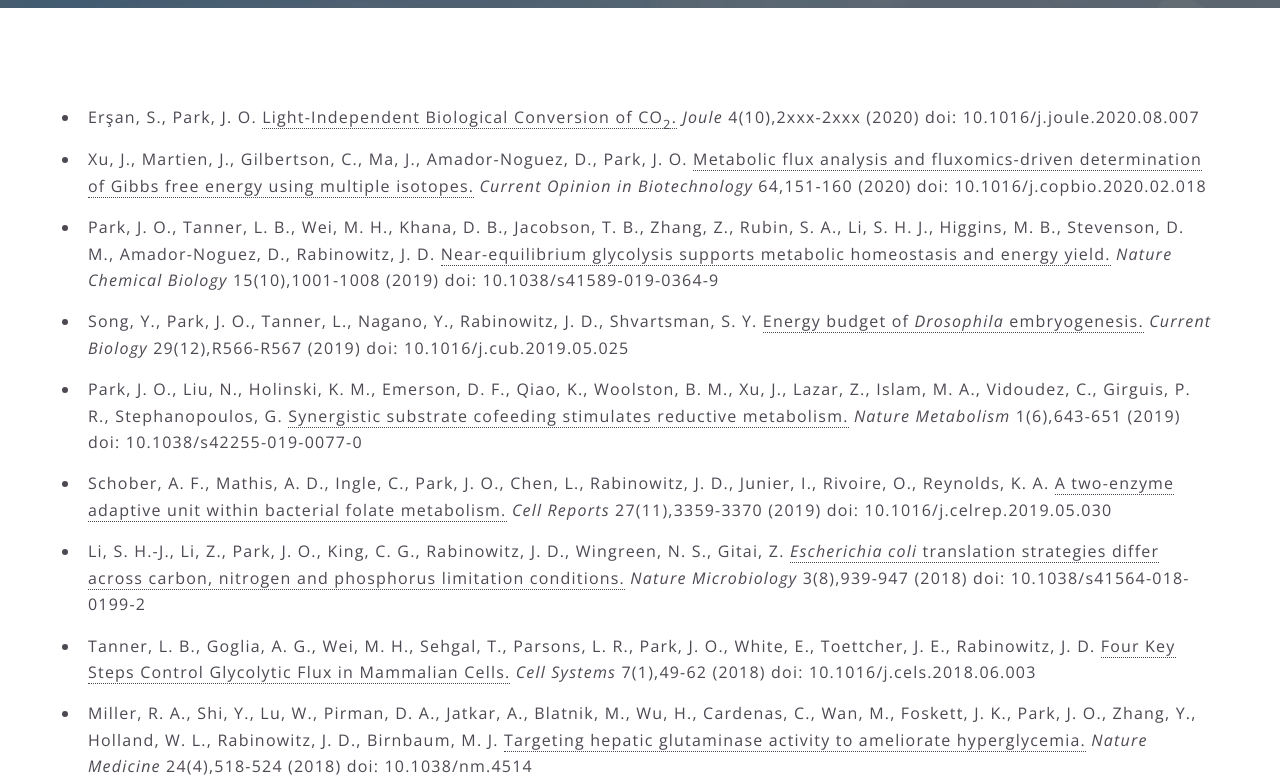
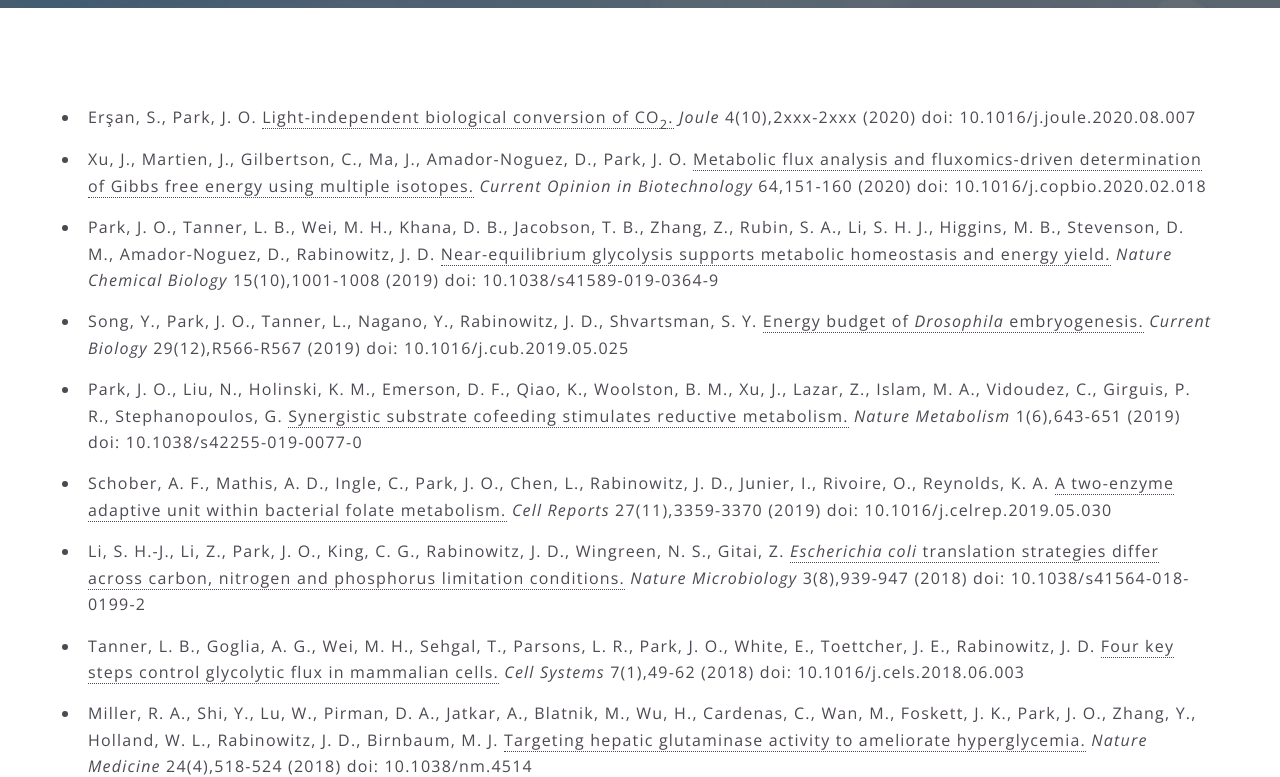
Before and after one commit to jopark/jopark.github.io, a Jekyll site: the page built from publications.html, in a window 1280 px wide and 1400 px high. Shown: the part 249-1026 px from the top of the window. Built offline with Jekyll 4.4.1, drawn with Linux system fonts in a browser that asks for light colours; some of the changed lines change nothing that is shown.

Commit message:
Minor updates; remove trackOutBoundLink

```diff
--- a/publications.html
+++ b/publications.html
@@ -4,26 +4,26 @@
 ---
 
 <ul class="ul2">
-<li>Erşan, S., Park, J. O.  <a href="https://www.cell.com/joule/fulltext/S2542-4351(20)30388-3" onclick="trackOutboundLink('https://www.cell.com/joule/fulltext/S2542-4351(20)30388-3'); return false;">Light-Independent Biological Conversion of CO<sub>2</sub>.</a> <i>Joule</i> 4(10),2xxx-2xxx (2020) doi: 10.1016/j.joule.2020.08.007</li>
-<li>Xu, J., Martien, J., Gilbertson, C., Ma, J., Amador-Noguez, D., Park, J. O.  <a href="https://www.sciencedirect.com/science/article/abs/pii/S0958166920300355" onclick="trackOutboundLink('https://www.sciencedirect.com/science/article/abs/pii/S0958166920300355'); return false;">Metabolic flux analysis and fluxomics-driven determination of Gibbs free energy using multiple isotopes.</a> <i>Current Opinion in Biotechnology</i> 64,151-160 (2020) doi: 10.1016/j.copbio.2020.02.018</li>
-<li>Park, J. O., Tanner, L. B., Wei, M. H., Khana, D. B., Jacobson, T. B., Zhang, Z., Rubin, S. A., Li, S. H. J., Higgins, M. B., Stevenson, D. M., Amador-Noguez, D., Rabinowitz, J. D.  <a href="https://doi.org/10.1038/s41589-019-0364-9" onclick="trackOutboundLink('https://doi.org/10.1038/s41589-019-0364-9'); return false;">Near-equilibrium glycolysis supports metabolic homeostasis and energy yield.</a> <i>Nature Chemical Biology</i> 15(10),1001-1008 (2019) doi: 10.1038/s41589-019-0364-9</li>
-<li>Song, Y., Park, J. O., Tanner, L., Nagano, Y., Rabinowitz, J. D., Shvartsman, S. Y.  <a href="https://www.sciencedirect.com/science/article/pii/S0960982219305603" onclick="trackOutboundLink('https://www.sciencedirect.com/science/article/pii/S0960982219305603'); return false;">Energy budget of <i>Drosophila</i> embryogenesis.</a> <i>Current Biology</i> 29(12),R566-R567 (2019) doi: 10.1016/j.cub.2019.05.025</li>
-<li>Park, J. O., Liu, N., Holinski, K. M., Emerson, D. F., Qiao, K., Woolston, B. M., Xu, J., Lazar, Z., Islam, M. A., Vidoudez, C., Girguis, P. R., Stephanopoulos, G.  <a href="https://rdcu.be/bVaq6" onclick="trackOutboundLink('https://rdcu.be/bVaq6'); return false;">Synergistic substrate cofeeding stimulates reductive metabolism.</a> <i>Nature Metabolism</i> 1(6),643-651 (2019) doi: 10.1038/s42255-019-0077-0</li>
-<li>Schober, A. F., Mathis, A. D., Ingle, C., Park, J. O., Chen, L., Rabinowitz, J. D., Junier, I., Rivoire, O., Reynolds, K. A.  <a href="https://www.sciencedirect.com/science/article/pii/S2211124719306503" onclick="trackOutboundLink('https://www.sciencedirect.com/science/article/pii/S2211124719306503'); return false;">A two-enzyme adaptive unit within bacterial folate metabolism.</a> <i>Cell Reports</i> 27(11),3359-3370 (2019) doi: 10.1016/j.celrep.2019.05.030</li>
-<li>Li, S. H.-J., Li, Z., Park, J. O., King, C. G., Rabinowitz, J. D., Wingreen, N. S., Gitai, Z.  <a href="https://doi.org/10.1038/s41564-018-0199-2" onclick="trackOutboundLink('https://doi.org/10.1038/s41564-018-0199-2'); return false;"><i>Escherichia coli</i> translation strategies differ across carbon, nitrogen and phosphorus limitation conditions.</a> <i>Nature Microbiology</i> 3(8),939-947 (2018) doi: 10.1038/s41564-018-0199-2</li>
-<li>Tanner, L. B., Goglia, A. G., Wei, M. H., Sehgal, T., Parsons, L. R., Park, J. O., White, E., Toettcher, J. E., Rabinowitz, J. D.  <a href="https://www.sciencedirect.com/science/article/pii/S2405471218302436" onclick="trackOutboundLink('https://www.sciencedirect.com/science/article/pii/S2405471218302436'); return false;">Four Key Steps Control Glycolytic Flux in Mammalian Cells.</a> <i>Cell Systems</i> 7(1),49-62 (2018) doi: 10.1016/j.cels.2018.06.003</li>
-<li>Miller, R. A., Shi, Y., Lu, W., Pirman, D. A., Jatkar, A., Blatnik, M., Wu, H., Cardenas, C., Wan, M., Foskett, J. K., Park, J. O., Zhang, Y., Holland, W. L., Rabinowitz, J. D., Birnbaum, M. J.  <a href="https://www.nature.com/articles/nm.4514" onclick="trackOutboundLink('https://www.nature.com/articles/nm.4514'); return false;">Targeting hepatic glutaminase activity to ameliorate hyperglycemia.</a> <i>Nature Medicine</i> 24(4),518-524 (2018) doi: 10.1038/nm.4514</li>
-<li>Song, Y., Marmion, R. A., Park, J. O., Biswas, D., Rabinowitz, J. D., Shvartsman, S. Y.  <a href="http://www.cell.com/developmental-cell/fulltext/S1534-5807(17)30501-4" onclick="trackOutboundLink('http://www.cell.com/developmental-cell/fulltext/S1534-5807(17)30501-4'); return false;">Dynamic control of dNTP synthesis in early embryos.</a> <i>Developmental Cell</i> 42(3),1-8 (2017) doi: 10.1016/j.devcel.2017.06.013</li>
-<li>Schober, A. F., Ingle, C., Park, J. O., Chen, L., Rabinowitz, J. D., Junier, I., Rivoire. O., Reynolds, K. A.  <a href="http://www.biorxiv.org/content/early/2017/03/23/120006" onclick="trackOutboundLink('http://www.biorxiv.org/content/early/2017/03/23/120006'); return false;">An evolutionary module in central metabolism.</a> <i>bioRxiv</i> (2017)</li>
-<li>Hackett, S. R., Zanotelli, V. R. T., Xu, W., Goya, J., Park, J. O., Perlman, D. H., Gibney, P. A., Botstein, D., Storey, J. D., Rabinowitz, J. D.  <a href="http://science.sciencemag.org/content/354/6311/aaf2786" onclick="trackOutboundLink('http://science.sciencemag.org/content/354/6311/aaf2786'); return false;">Systems-level analysis of mechanisms regulating yeast metabolic flux.</a> <i>Science</i> 354(6311),aaf2786 (2016) doi: 10.1126/science.aaf2786</li>
-<li>Liu, L., Chen, L., Ducker, G., Park, J. O., Shah, S., Wellen, K. E., Rabinowitz, J. D.  <a href="http://cancerres.aacrjournals.org/content/76/14_Supplement/1013.short" onclick="trackOutboundLink('http://cancerres.aacrjournals.org/content/76/14_Supplement/1013.short'); return false;">Quantification of NADPH balance in cancer.</a> <i>Cancer Research</i> 76(14 Suppl),1013 (2016) doi: 10.1158/1538-7445.AM2016-1013</li>
-<li>Park, J. O., Rubin, S. A., Xu, Y. F., Amador-Noguez, D., Fan, J., Shlomi, T., Rabinowitz, J. D.  <a href="https://www.nature.com/nchembio/journal/v12/n7/abs/nchembio.2077.html" onclick="trackOutboundLink('https://www.nature.com/nchembio/journal/v12/n7/abs/nchembio.2077.html'); return false;">Metabolite concentrations, fluxes and free energies imply efficient enzyme usage.</a> <i>Nature Chemical Biology</i> 12(7),482-489 (2016) doi: 10.1038/nchembio.2077</li>
-<li>Bren, A., Park, J. O., Towbin, B. D., Dekel, E., Rabinowitz, J. D., Alon, U.  <a href="https://www.nature.com/articles/srep24834" onclick="trackOutboundLink('https://www.nature.com/articles/srep24834'); return false;">Glucose becomes one of the worst carbon sources for <i>E. coli</i> on poor nitrogen sources due to suboptimal levels of cAMP.</a> <i>Scientific Reports</i> 6(1),24834 (2016) doi: 10.1038/srep24834</li>
-<li>Liu, L., Shah, S., Fan, J., Park, J. O., Wellen, K. E., Rabinowitz, J. D.  <a href="https://www.nature.com/nchembio/journal/v12/n5/abs/nchembio.2047.html" onclick="trackOutboundLink('https://www.nature.com/nchembio/journal/v12/n5/abs/nchembio.2047.html'); return false;">Malic enzyme tracers reveal hypoxia-induced switch in adipocyte NADPH pathway usage.</a> <i>Nature Chemical Biology</i> 12(5),345-352 (2016) doi: 10.1038/nchembio.2047</li>
-<li>Mok, W. W. K., Park, J. O., Rabinowitz, J. D., Brynildsen, M. P.  <a href="http://mbio.asm.org/content/6/6/e01588-15.short" onclick="trackOutboundLink('http://mbio.asm.org/content/6/6/e01588-15.short'); return false;">RNA futile cycling in model persisters derived from MazF accumulation.</a> <i>mBio</i> 6(6),e01588-15 (2015) doi: 10.1128/mBio.01588-15</li>
-<li>Aristilde, L., Lewis, I. A., Park, J. O., Rabinowitz, J. D.  <a href="http://aem.asm.org/content/81/4/1452.short" onclick="trackOutboundLink('http://aem.asm.org/content/81/4/1452.short'); return false;">Hierarchy in pentose sugar metabolism in <i>Clostridium acetobutylicum</i>.</a> <i>Applied and Environmental Microbiology</i> 81(4),1452-1462 (2015) doi: 10.1128/AEM.03199-14</li>
-<li>Park, J. O., Rubin, S. A., Xu, Y. F., Amador-Noguez, D., Fan, J., Rabinowitz, J. D.  <a href="https://cancerandmetabolism.biomedcentral.com/articles/10.1186/2049-3002-2-S1-P54" onclick="trackOutboundLink('https://cancerandmetabolism.biomedcentral.com/articles/10.1186/2049-3002-2-S1-P54'); return false;">Comprehensive quantitation of metabolite concentrations, gross reaction fluxes, and reaction free energies across cells from four organisms.</a> <i>Cancer & Metabolism</i> 2(Suppl 1),P54 (2014) doi: 10.1186/2049-3002-2-S1-P54</li>
-<li>Schellenberger, J., Park, J. O., Conrad, T. M., Palsson, B. Ø.  <a href="https://bmcbioinformatics.biomedcentral.com/articles/10.1186/1471-2105-11-213" onclick="trackOutboundLink('https://bmcbioinformatics.biomedcentral.com/articles/10.1186/1471-2105-11-213'); return false;">BiGG: A Biochemical Genetic and Genomic knowledgebase of large scale metabolic reconstructions.</a> <i>BMC Bioinformatics</i> 11,213 (2010) doi: 10.1186/1471-2105-11-213</li>
+<li>Erşan, S., Park, J. O.  <a href="https://www.cell.com/joule/fulltext/S2542-4351(20)30388-3">Light-independent biological conversion of CO<sub>2</sub>.</a> <i>Joule</i> 4(10),2xxx-2xxx (2020) doi: 10.1016/j.joule.2020.08.007</li>
+<li>Xu, J., Martien, J., Gilbertson, C., Ma, J., Amador-Noguez, D., Park, J. O.  <a href="https://www.sciencedirect.com/science/article/abs/pii/S0958166920300355">Metabolic flux analysis and fluxomics-driven determination of Gibbs free energy using multiple isotopes.</a> <i>Current Opinion in Biotechnology</i> 64,151-160 (2020) doi: 10.1016/j.copbio.2020.02.018</li>
+<li>Park, J. O., Tanner, L. B., Wei, M. H., Khana, D. B., Jacobson, T. B., Zhang, Z., Rubin, S. A., Li, S. H. J., Higgins, M. B., Stevenson, D. M., Amador-Noguez, D., Rabinowitz, J. D.  <a href="https://doi.org/10.1038/s41589-019-0364-9">Near-equilibrium glycolysis supports metabolic homeostasis and energy yield.</a> <i>Nature Chemical Biology</i> 15(10),1001-1008 (2019) doi: 10.1038/s41589-019-0364-9</li>
+<li>Song, Y., Park, J. O., Tanner, L., Nagano, Y., Rabinowitz, J. D., Shvartsman, S. Y.  <a href="https://www.sciencedirect.com/science/article/pii/S0960982219305603">Energy budget of <i>Drosophila</i> embryogenesis.</a> <i>Current Biology</i> 29(12),R566-R567 (2019) doi: 10.1016/j.cub.2019.05.025</li>
+<li>Park, J. O., Liu, N., Holinski, K. M., Emerson, D. F., Qiao, K., Woolston, B. M., Xu, J., Lazar, Z., Islam, M. A., Vidoudez, C., Girguis, P. R., Stephanopoulos, G.  <a href="https://rdcu.be/bVaq6">Synergistic substrate cofeeding stimulates reductive metabolism.</a> <i>Nature Metabolism</i> 1(6),643-651 (2019) doi: 10.1038/s42255-019-0077-0</li>
+<li>Schober, A. F., Mathis, A. D., Ingle, C., Park, J. O., Chen, L., Rabinowitz, J. D., Junier, I., Rivoire, O., Reynolds, K. A.  <a href="https://www.sciencedirect.com/science/article/pii/S2211124719306503">A two-enzyme adaptive unit within bacterial folate metabolism.</a> <i>Cell Reports</i> 27(11),3359-3370 (2019) doi: 10.1016/j.celrep.2019.05.030</li>
+<li>Li, S. H.-J., Li, Z., Park, J. O., King, C. G., Rabinowitz, J. D., Wingreen, N. S., Gitai, Z.  <a href="https://doi.org/10.1038/s41564-018-0199-2"><i>Escherichia coli</i> translation strategies differ across carbon, nitrogen and phosphorus limitation conditions.</a> <i>Nature Microbiology</i> 3(8),939-947 (2018) doi: 10.1038/s41564-018-0199-2</li>
+<li>Tanner, L. B., Goglia, A. G., Wei, M. H., Sehgal, T., Parsons, L. R., Park, J. O., White, E., Toettcher, J. E., Rabinowitz, J. D.  <a href="https://www.sciencedirect.com/science/article/pii/S2405471218302436">Four key steps control glycolytic flux in mammalian cells.</a> <i>Cell Systems</i> 7(1),49-62 (2018) doi: 10.1016/j.cels.2018.06.003</li>
+<li>Miller, R. A., Shi, Y., Lu, W., Pirman, D. A., Jatkar, A., Blatnik, M., Wu, H., Cardenas, C., Wan, M., Foskett, J. K., Park, J. O., Zhang, Y., Holland, W. L., Rabinowitz, J. D., Birnbaum, M. J.  <a href="https://www.nature.com/articles/nm.4514">Targeting hepatic glutaminase activity to ameliorate hyperglycemia.</a> <i>Nature Medicine</i> 24(4),518-524 (2018) doi: 10.1038/nm.4514</li>
+<li>Song, Y., Marmion, R. A., Park, J. O., Biswas, D., Rabinowitz, J. D., Shvartsman, S. Y.  <a href="http://www.cell.com/developmental-cell/fulltext/S1534-5807(17)30501-4">Dynamic control of dNTP synthesis in early embryos.</a> <i>Developmental Cell</i> 42(3),1-8 (2017) doi: 10.1016/j.devcel.2017.06.013</li>
+<li>Schober, A. F., Ingle, C., Park, J. O., Chen, L., Rabinowitz, J. D., Junier, I., Rivoire. O., Reynolds, K. A.  <a href="http://www.biorxiv.org/content/early/2017/03/23/120006">An evolutionary module in central metabolism.</a> <i>bioRxiv</i> (2017)</li>
+<li>Hackett, S. R., Zanotelli, V. R. T., Xu, W., Goya, J., Park, J. O., Perlman, D. H., Gibney, P. A., Botstein, D., Storey, J. D., Rabinowitz, J. D.  <a href="http://science.sciencemag.org/content/354/6311/aaf2786">Systems-level analysis of mechanisms regulating yeast metabolic flux.</a> <i>Science</i> 354(6311),aaf2786 (2016) doi: 10.1126/science.aaf2786</li>
+<li>Liu, L., Chen, L., Ducker, G., Park, J. O., Shah, S., Wellen, K. E., Rabinowitz, J. D.  <a href="http://cancerres.aacrjournals.org/content/76/14_Supplement/1013.short">Quantification of NADPH balance in cancer.</a> <i>Cancer Research</i> 76(14 Suppl),1013 (2016) doi: 10.1158/1538-7445.AM2016-1013</li>
+<li>Park, J. O., Rubin, S. A., Xu, Y. F., Amador-Noguez, D., Fan, J., Shlomi, T., Rabinowitz, J. D.  <a href="https://www.nature.com/nchembio/journal/v12/n7/abs/nchembio.2077.html">Metabolite concentrations, fluxes and free energies imply efficient enzyme usage.</a> <i>Nature Chemical Biology</i> 12(7),482-489 (2016) doi: 10.1038/nchembio.2077</li>
+<li>Bren, A., Park, J. O., Towbin, B. D., Dekel, E., Rabinowitz, J. D., Alon, U.  <a href="https://www.nature.com/articles/srep24834">Glucose becomes one of the worst carbon sources for <i>E. coli</i> on poor nitrogen sources due to suboptimal levels of cAMP.</a> <i>Scientific Reports</i> 6(1),24834 (2016) doi: 10.1038/srep24834</li>
+<li>Liu, L., Shah, S., Fan, J., Park, J. O., Wellen, K. E., Rabinowitz, J. D.  <a href="https://www.nature.com/nchembio/journal/v12/n5/abs/nchembio.2047.html">Malic enzyme tracers reveal hypoxia-induced switch in adipocyte NADPH pathway usage.</a> <i>Nature Chemical Biology</i> 12(5),345-352 (2016) doi: 10.1038/nchembio.2047</li>
+<li>Mok, W. W. K., Park, J. O., Rabinowitz, J. D., Brynildsen, M. P.  <a href="http://mbio.asm.org/content/6/6/e01588-15.short">RNA futile cycling in model persisters derived from MazF accumulation.</a> <i>mBio</i> 6(6),e01588-15 (2015) doi: 10.1128/mBio.01588-15</li>
+<li>Aristilde, L., Lewis, I. A., Park, J. O., Rabinowitz, J. D.  <a href="http://aem.asm.org/content/81/4/1452.short">Hierarchy in pentose sugar metabolism in <i>Clostridium acetobutylicum</i>.</a> <i>Applied and Environmental Microbiology</i> 81(4),1452-1462 (2015) doi: 10.1128/AEM.03199-14</li>
+<li>Park, J. O., Rubin, S. A., Xu, Y. F., Amador-Noguez, D., Fan, J., Rabinowitz, J. D.  <a href="https://cancerandmetabolism.biomedcentral.com/articles/10.1186/2049-3002-2-S1-P54">Comprehensive quantitation of metabolite concentrations, gross reaction fluxes, and reaction free energies across cells from four organisms.</a> <i>Cancer & Metabolism</i> 2(Suppl 1),P54 (2014) doi: 10.1186/2049-3002-2-S1-P54</li>
+<li>Schellenberger, J., Park, J. O., Conrad, T. M., Palsson, B. Ø.  <a href="https://bmcbioinformatics.biomedcentral.com/articles/10.1186/1471-2105-11-213">BiGG: A Biochemical Genetic and Genomic knowledgebase of large scale metabolic reconstructions.</a> <i>BMC Bioinformatics</i> 11,213 (2010) doi: 10.1186/1471-2105-11-213</li>
 </ul>
 
 <hr />
```
